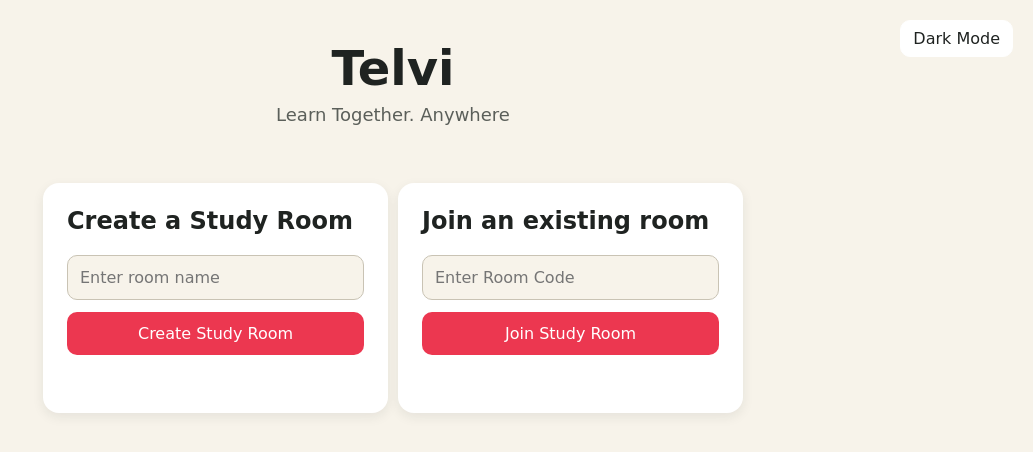
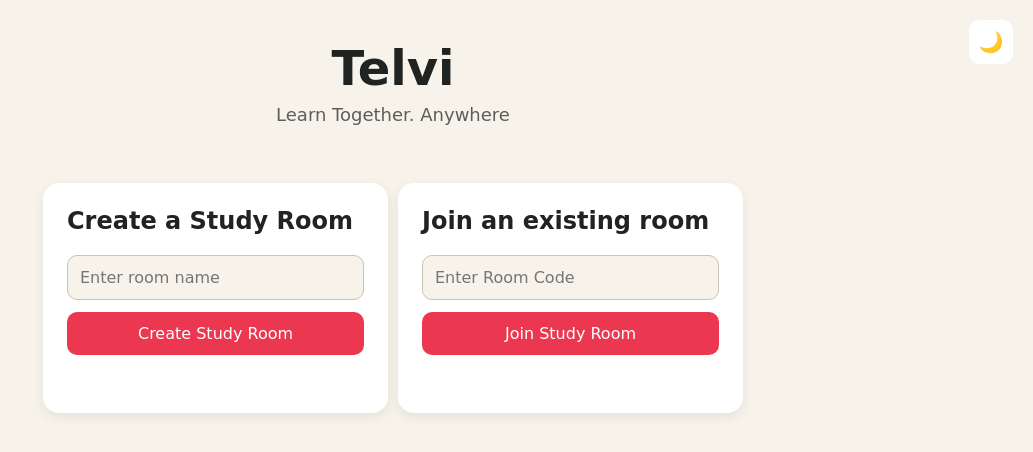
Before and after one commit to curiousfrag/Telvi, a website: page public/index.html in a window 1280 px wide. Shown: the whole page, without its empty margins (247-1280 px from the left). Drawn offline with Linux system fonts and the light colour scheme.

Commit message:
update dark mode

```diff
--- a/public/client.js
+++ b/public/client.js
@@ -1,5 +1,3 @@
-const themeToggle = document.getElementById("theme-toggle");
-
 const createRoomButton = document.getElementById("create-room");
 const roomResult = document.getElementById("room-result");
 const roomNameInput = document.getElementById("room-name");
@@ -7,6 +5,20 @@
 const joinRoomButton = document.getElementById("join-room");
 const joinCodeInput = document.getElementById("join-code");
 const joinResult = document.getElementById("join-result");
+
+const themeToggle = document.getElementById("theme-toggle");
+
+
+function updateThemeButton() {
+    const darkModeEnabled = document.body.classList.contains("dark");
+
+    themeToggle.textContent = darkModeEnabled ? "☀️" : "🌙";
+
+    themeToggle.setAttribute(
+        "aria-label",
+        darkModeEnabled ? "Switch to light mode" : "Switch to dark mode"
+    );
+}
 
 
 themeToggle.addEventListener("click", () => {
@@ -16,21 +28,23 @@
 
     localStorage.setItem("darkMode", darkModeEnabled);
 
-    themeToggle.textContent = darkModeEnabled ? "Light mode" : "Dark mode";
+    updateThemeButton();
 });
+
 
 const savedTheme = localStorage.getItem("darkMode");
 
 if (savedTheme === "true") {
     document.body.classList.add("dark");
-    themeToggle.textContent = "Light mode";
 }
 
-createRoomButton.addEventListener("click", async () => {
-    const roomName = roomNameInput.value;
+updateThemeButton();
 
 
-    if (roomName.trim() === "") {
+createRoomButton.addEventListener("click", async () => {
+    const roomName = roomNameInput.value.trim();
+
+    if (roomName === "") {
         roomResult.textContent = "Please enter a room name.";
         return;
     }
@@ -38,11 +52,9 @@
     try {
         const response = await fetch("/api/rooms", {
             method: "POST",
-
             headers: {
                 "Content-Type": "application/json"
             },
-
             body: JSON.stringify({
                 name: roomName
             })
@@ -50,16 +62,15 @@
 
         const room = await response.json();
 
-
         if (!response.ok) {
-            roomResult.textContent = room.error || "Could not create room.";
+            roomResult.textContent =
+                room.error || "Could not create room.";
             return;
         }
 
         roomResult.textContent = `Your room code is ${room.code}`;
 
         console.log("Room created:", room);
-
     } catch (error) {
         console.error("Create room error:", error);
         roomResult.textContent = "Could not connect to the server.";
@@ -67,11 +78,8 @@
 });
 
 
-
-
 joinRoomButton.addEventListener("click", async () => {
     const roomCode = joinCodeInput.value.trim().toUpperCase();
-
 
     if (roomCode === "") {
         joinResult.textContent = "Please enter a room code.";
@@ -81,11 +89,9 @@
     try {
         const response = await fetch("/api/rooms/join", {
             method: "POST",
-
             headers: {
                 "Content-Type": "application/json"
             },
-
             body: JSON.stringify({
                 code: roomCode
             })
@@ -93,16 +99,15 @@
 
         const room = await response.json();
 
-
         if (!response.ok) {
-            joinResult.textContent = room.error || "Could not join room.";
+            joinResult.textContent =
+                room.error || "Could not join room.";
             return;
         }
 
         joinResult.textContent = `Joined ${room.name}!`;
 
         console.log("Joined room:", room);
-
     } catch (error) {
         console.error("Join room error:", error);
         joinResult.textContent = "Could not connect to the server.";
--- a/public/index.html
+++ b/public/index.html
@@ -11,9 +11,10 @@
 </head>
 <body>
 
-    <button id="theme-toggle" class="theme-toggle"  type="button">
-        Dark Mode
+    <button id="theme-toggle" class="theme-toggle" type="button" aria-label="Switch theme">
+    🌙
     </button>
+
     <header>
         <h1>Telvi</h1>
         <p>Learn Together. Anywhere</p>
--- a/public/style.css
+++ b/public/style.css
@@ -15,12 +15,17 @@
     --primary: #ec3750;
 }
 .theme-toggle {
-    width: auto;
+    width: 44px;
+    height: 44px;
     position: absolute;
     top: 20px;
     right: 20px;
 
-    padding: 8px 12px;
+    display: flex;
+    align-items: center;
+    justify-content: center;
+
+    padding: 0;
 
     background: var(--surface);
     color:var(--text);
@@ -29,6 +34,20 @@
     border-radius: 10px;
 
     box-shadow: none;
+
+    font-size: 20px;
+    line-height: 1;
+
+    cursor: pointer;
+
+    transition:
+        transform 0.15s ease,
+        background 0.15s ease;
+
+}
+
+.theme-toggle:hover {
+    transform: translateY(-2px);
 
 }
 
```
